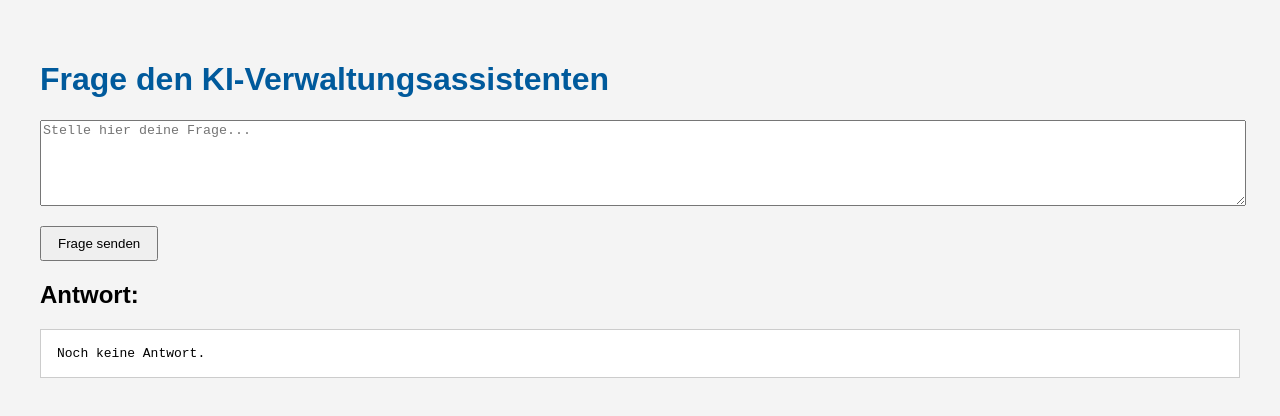
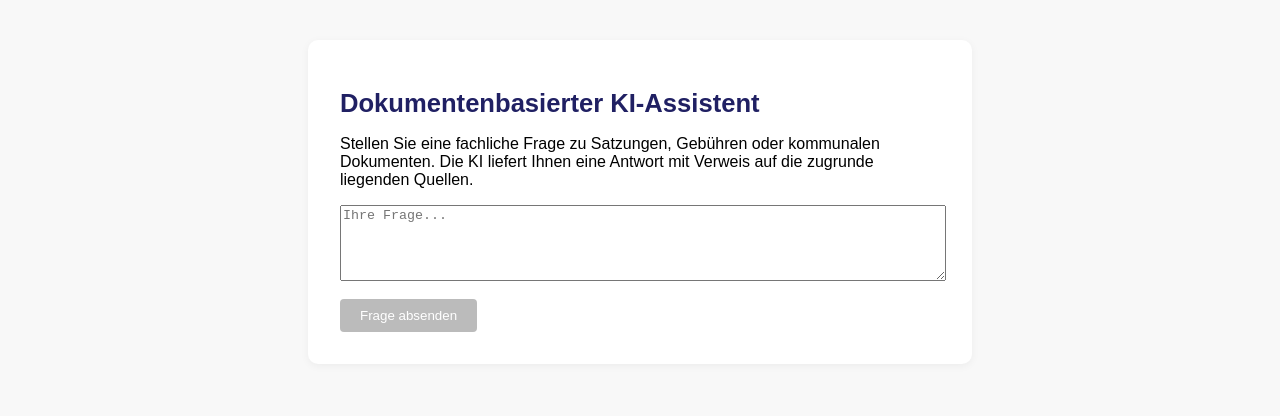
Before and after one commit to schle1cherr/master, a plain HTML site: page frontend/index.html in a window 1280 px wide. Drawn offline with Linux system fonts and the light colour scheme.

Commit message:
Update index.html

```diff
--- a/frontend/index.html
+++ b/frontend/index.html
@@ -1,33 +1,102 @@
+<!--
+index.html – Minimales, aber funktionales Frontend für KI-RAG-Prototyp
+Dieses Interface ermöglicht es Anwender:innen, bequem Fragen an das Backend zu stellen und Antworten samt Quellen einzusehen.
+Der Fokus liegt auf Zugänglichkeit, Einfachheit und Transparenz.
+-->
+
 <!DOCTYPE html>
 <html lang="de">
 <head>
     <meta charset="UTF-8">
-  <title>Eppstein KI-Assistent</title>
+    <title>KI Dokumenten-RAG Prototyp</title>
+    <!--
+        Einfache, responsive Gestaltung durch CSS –
+        Ziel: auch für Nutzer:innen ohne technische Vorkenntnisse nutzbar
+    -->
     <style>
-    body { font-family: sans-serif; padding: 2rem; background: #f4f4f4; }
-    h1 { color: #005a9c; }
-    textarea { width: 100%; height: 80px; }
-    button { padding: 0.5rem 1rem; margin-top: 1rem; }
-    pre { background: #fff; padding: 1rem; white-space: pre-wrap; border: 1px solid #ccc; }
+        body { font-family: Arial, sans-serif; margin: 0; padding: 0; background: #f8f8f8; }
+        .container { max-width: 600px; margin: 40px auto; background: #fff; padding: 2em; border-radius: 10px; box-shadow: 0 2px 8px rgba(0,0,0,0.05); }
+        h1 { font-size: 1.6em; color: #202063; }
+        textarea { width: 100%; min-height: 70px; margin-bottom: 1em; }
+        button { background: #202063; color: #fff; border: none; padding: 0.7em 1.5em; border-radius: 4px; cursor: pointer; }
+        button:disabled { background: #bbb; }
+        .antwort { background: #f3f6fa; padding: 1em; border-radius: 6px; margin-top: 1.5em; }
+        .quellen { font-size: 0.95em; color: #333; margin-top: 1em; }
     </style>
 </head>
 <body>
-  <h1>Frage den KI-Verwaltungsassistenten</h1>
-  <textarea id="frage" placeholder="Stelle hier deine Frage..."></textarea><br>
-  <button onclick="frageSenden()">Frage senden</button>
-  <h2>Antwort:</h2>
-  <pre id="antwort">Noch keine Antwort.</pre>
+    <div class="container">
+        <!-- Titel und kurze Einleitung für den Prototypen -->
+        <h1>Dokumentenbasierter KI-Assistent</h1>
+        <p>
+            Stellen Sie eine fachliche Frage zu Satzungen, Gebühren oder kommunalen Dokumenten. Die KI liefert Ihnen eine Antwort
+            mit Verweis auf die zugrunde liegenden Quellen.
+        </p>
+
+        <!--
+            Texteingabe-Feld für die Nutzerfrage.
+            Das oninput-Attribut deaktiviert/aktiviert den Button dynamisch.
+        -->
+        <textarea id="frage" placeholder="Ihre Frage..."></textarea>
+        <button id="senden" onclick="frageAbsenden()" disabled>Frage absenden</button>
+
+        <!-- Bereich zur Anzeige der Antwort und Quellen -->
+        <div id="antwort" class="antwort" style="display:none;"></div>
+        <div id="quellen" class="quellen" style="display:none;"></div>
+    </div>
 
     <script>
-    async function frageSenden() {
-      const frage = document.getElementById("frage").value;
-      const response = await fetch("/ask", {
+        // Button nur aktivieren, wenn das Textfeld nicht leer ist (Bedienbarkeit)
+        document.getElementById("frage").oninput = function() {
+            document.getElementById("senden").disabled = this.value.trim() === "";
+        };
+
+        // Hauptfunktion: Senden der Frage an das FastAPI-Backend (POST /ask)
+        function frageAbsenden() {
+            var frage = document.getElementById("frage").value.trim();
+            var antwortDiv = document.getElementById("antwort");
+            var quellenDiv = document.getElementById("quellen");
+            antwortDiv.style.display = "none";
+            quellenDiv.style.display = "none";
+            antwortDiv.innerHTML = "";
+            quellenDiv.innerHTML = "";
+
+            // Sicherheitsabfrage (Frontendschutz)
+            if (!frage) {
+                alert("Bitte geben Sie eine Frage ein.");
+                return;
+            }
+
+            // Button während der Anfrage deaktivieren (Verhindert Doppeleingaben)
+            document.getElementById("senden").disabled = true;
+
+            // Fetch-POST an FastAPI-Endpoint "/ask", erwartet JSON mit {"question": ...}
+            fetch("/ask", {
                 method: "POST",
                 headers: { "Content-Type": "application/json" },
                 body: JSON.stringify({ question: frage })
+            })
+            .then(response => response.json())
+            .then(data => {
+                // Antwort anzeigen
+                if (data.antwort) {
+                    antwortDiv.innerHTML = "<b>Antwort:</b><br>" + data.antwort.replace(/\n/g, "<br>");
+                    antwortDiv.style.display = "block";
+                }
+                // Quellen anzeigen
+                if (data.quellen && data.quellen.length > 0) {
+                    quellenDiv.innerHTML = "<b>Quellen:</b><ul>" + data.quellen.map(q => "<li>" + q + "</li>").join("") + "</ul>";
+                    quellenDiv.style.display = "block";
+                }
+            })
+            .catch(error => {
+                antwortDiv.innerHTML = "Fehler bei der Anfrage.<br>" + error;
+                antwortDiv.style.display = "block";
+            })
+            .finally(() => {
+                // Button wieder aktivieren
+                document.getElementById("senden").disabled = false;
             });
-      const data = await response.json();
-      document.getElementById("antwort").textContent = data.antwort || "Fehler bei der Antwort.";
         }
     </script>
 </body>
```
Lines whose indentation alone changed are shown as unchanged.
